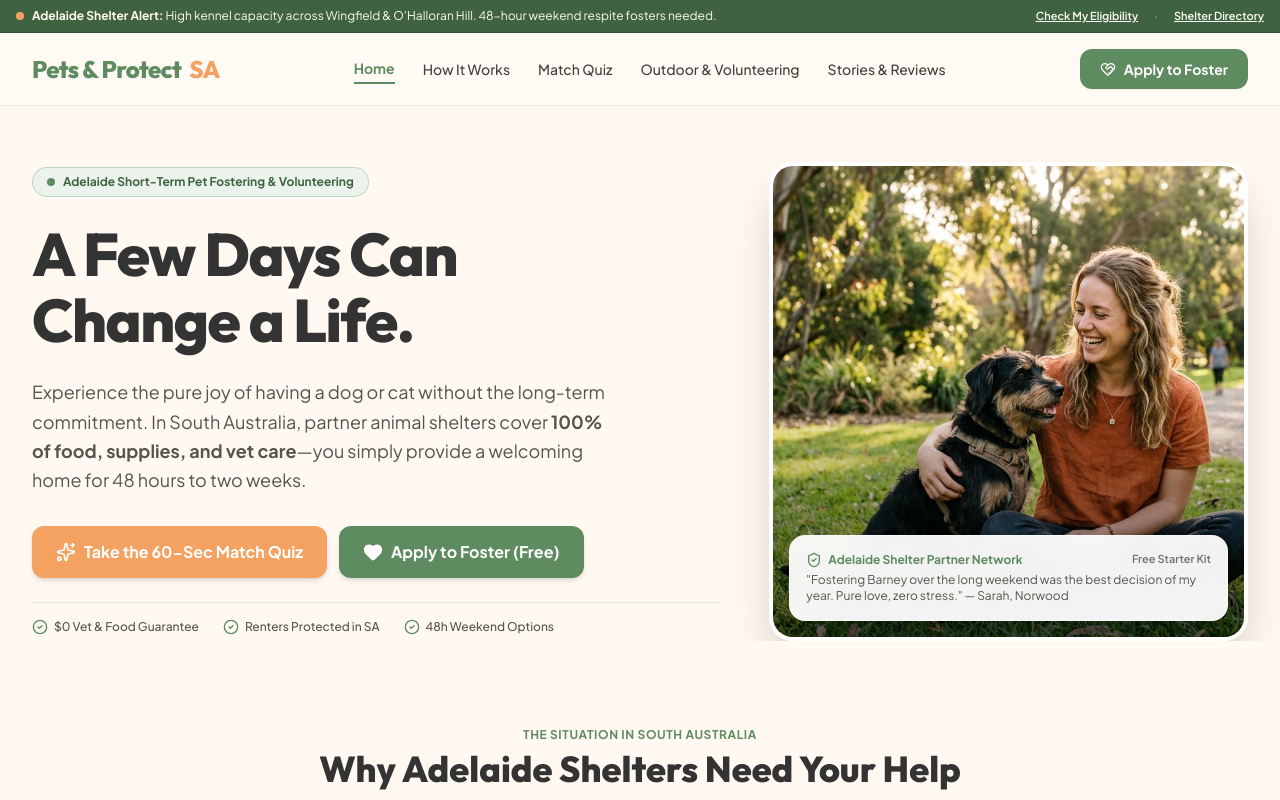
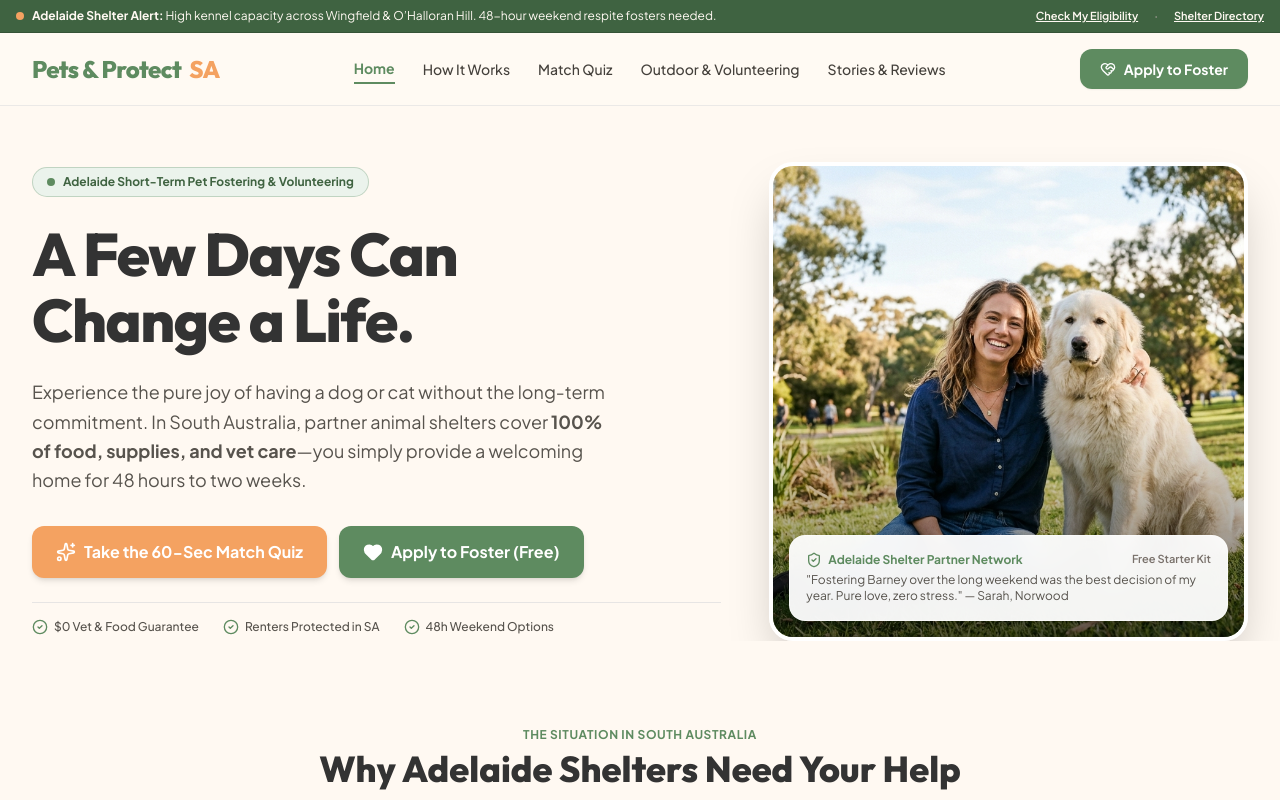
Before and after one commit to shanyiliao912-bit/Pets-ProtectSA, a React (Vite) app: page / in a window 1280 px wide. Shown: the top 800 px of the page. Built offline with nearby package versions, Linux system fonts and the light colour scheme.

Commit message:
feat(assets): update hero image to Maremma Sheepdog
Replace the hero campaign image with a Maremma Sheepdog and update the accessibility alt text.

```diff
--- a/src/assets/images/index.ts
+++ b/src/assets/images/index.ts
@@ -1,4 +1,4 @@
-import heroAdelaide from './hero_pets_adelaide_1793615365119.jpg';
+import heroAdelaide from './hero_maremma_sheepdog_1793616673361.jpg';
 import fosterDogPark from './foster_dog_park_1793615367323.jpg';
 import fosterCatCozy from './foster_cat_cozy_1793615366335.jpg';
 import adelaideBeachWalk from './adelaide_beach_walk_1793615368151.jpg';
--- a/src/components/pages/HomePage.tsx
+++ b/src/components/pages/HomePage.tsx
@@ -74,7 +74,7 @@ export const HomePage: React.FC<Props> = ({ onNavigate, onOpenEligibility, onOpe
               <div className="relative rounded-3xl overflow-hidden shadow-2xl border-4 border-white aspect-4/3 lg:aspect-4/4">
                 <img
                   src={CAMPAIGN_IMAGES.hero}
-                  alt="Young Australian foster carer smiling with happy rescue dog in an Adelaide park"
+                  alt="Young Australian foster carer smiling with a majestic rescue Maremma Sheepdog in an Adelaide park"
                   className="w-full h-full object-cover"
                   loading="eager"
                   referrerPolicy="no-referrer"
```
Also changed, not shown: src/assets/images/hero_maremma_sheepdog_1793616673361.jpg (added).
